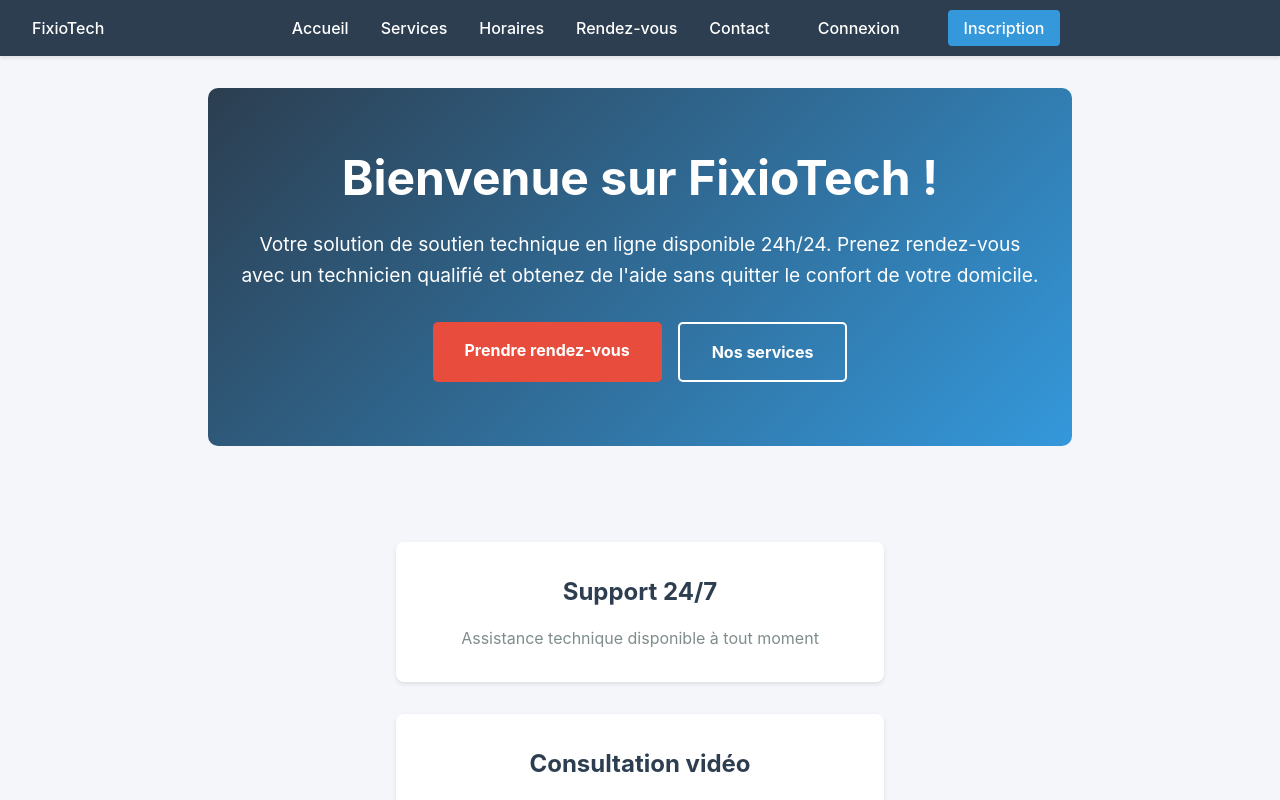
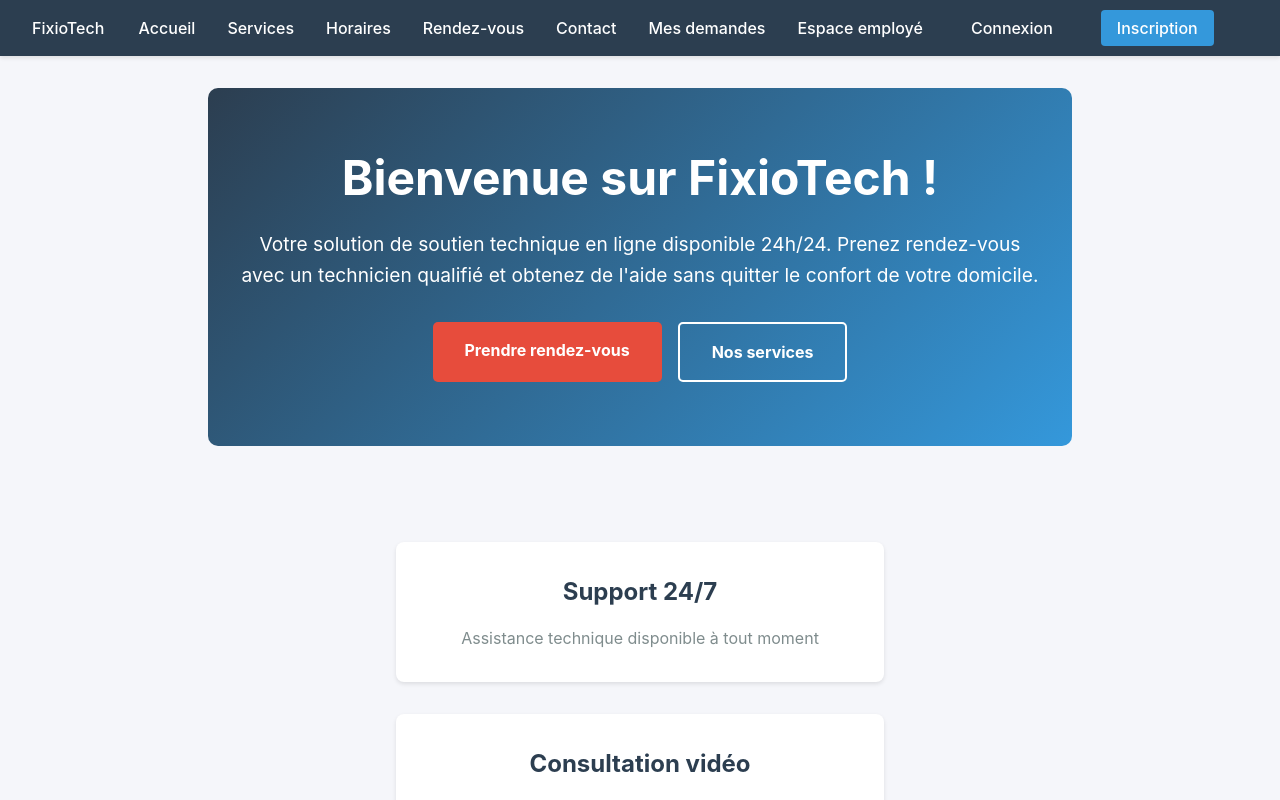
Before and after one commit to CharlouQC/FixioTech, a React (Vite) app: page / in a window 1280 px wide. Shown: the top 800 px of the page. Built offline with nearby package versions, Linux system fonts and the light colour scheme.

Commit message:
[Upd] Update de App et MainNavigation pour l'ajout de la page Client et Employé

```diff
--- a/frontend/src/App.jsx
+++ b/frontend/src/App.jsx
@@ -9,6 +9,8 @@ import Services from "./vues/services_aides";
 import Horaires from "./vues/horaires";
 import RendezVous from "./vues/rendez-vous";
 import Contact from "./vues/contact";
+import Client from "./vues/client";
+import Employe from "./vues/employe";
 
 function App() {
   return (
@@ -24,6 +26,8 @@ function App() {
             <Route path="/horaires" element={<Horaires />} />
             <Route path="/rendez-vous" element={<RendezVous />} />
             <Route path="/contact" element={<Contact />} />
+            <Route path="/client" element={<Client />} />
+            <Route path="/employe" element={<Employe />} />
           </Routes>
         </main>
       </div>
--- a/frontend/src/vues/Navigation/MainNavigation.jsx
+++ b/frontend/src/vues/Navigation/MainNavigation.jsx
@@ -37,6 +37,16 @@ const MainNavigation = () => {
           </Link>
         </li>
         <li>
+          <Link to="/client" className="nav-link">
+            Mes demandes
+          </Link>
+        </li>
+        <li>
+          <Link to="/employe" className="nav-link">
+            Espace employé
+          </Link>
+        </li>
+        <li>
           <Link to="/login" className="nav-link login-link">
             Connexion
           </Link>
```
